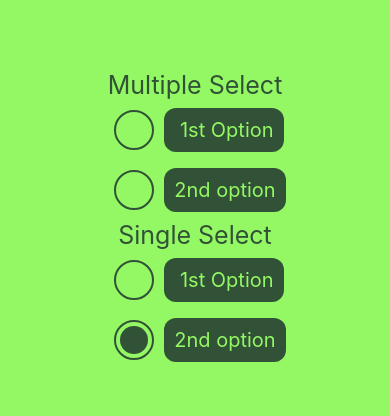
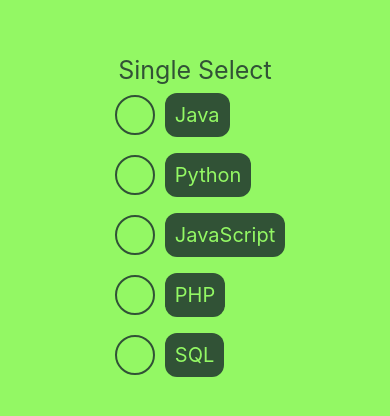
Before and after one commit to meihu-ganesh/ProjectNativeJs, a React Native app: screen / in a window 390 px wide. Shown: the part 202-618 px from the top of the page. Built offline with nearby package versions, Linux system fonts and the light colour scheme.

Commit message:
dynamic Radio

```diff
--- a/Pages/RadioButton.js
+++ b/Pages/RadioButton.js
@@ -2,6 +2,29 @@
 import { StyleSheet, Text, TouchableOpacity, View } from "react-native";
 
 const RadioButton = () => {
+
+    const skills = [
+        {
+            id: 1,
+            name: 'Java',
+        },
+        {
+            id: 2,
+            name: 'Python',
+        },
+        {
+            id: 3,
+            name: 'JavaScript',
+        },
+        {
+            id: 4,
+            name: 'PHP',
+        },
+        {
+            id: 5,
+            name: 'SQL',
+        },
+    ]
 
     const [selectedRadio1, setSelectedRadio1] = useState(false);
     const [selectedRadio2, setSelectedRadio2] = useState(false);
@@ -9,7 +32,7 @@
 
     return (
         <View style={styles.main}>
-            <View>
+            {/* <View>
                 <Text style={styles.question}>Multiple Select</Text>
                 <TouchableOpacity onPress={()=> setSelectedRadio1(!selectedRadio1)}>
                     <View style={styles.radioWrapper}>
@@ -31,29 +54,26 @@
                         <Text style={styles.radioText}>2nd option</Text>
                     </View>
                 </TouchableOpacity>
-            </View>
+            </View> */}
             <View>
                 <Text style={styles.question}>Single Select</Text>
-                <TouchableOpacity onPress={()=> setSelectedRadio(!selectedRadio)}>
+                {
+                    // skills.map((item)=>
+                    skills.map((item, index)=>
+                    <TouchableOpacity
+                        key={index}
+                        // key={item.id}
+                        onPress={()=> setSelectedRadio(item.id)}>
                     <View style={styles.radioWrapper}>
                         <View style={styles.radio}>
                             {
-                                selectedRadio ? <View style={styles.radioBg}></View> : null
+                                selectedRadio == item.id ? <View style={styles.radioBg}></View> : null
                             }
                         </View>
-                        <Text style={styles.radioText}> 1st Option</Text>
+                        <Text style={styles.radioText}>{item.name}</Text>
                     </View>
                 </TouchableOpacity>
-                <TouchableOpacity onPress={()=> setSelectedRadio(!selectedRadio)}>
-                    <View style={styles.radioWrapper}>
-                        <View style={styles.radio}>
-                            {
-                                selectedRadio ? null : <View style={styles.radioBg}></View>
-                            }
-                        </View>
-                        <Text style={styles.radioText}>2nd option</Text>
-                    </View>
-                </TouchableOpacity>
+                )}
             </View>
         </View>
     );
```
